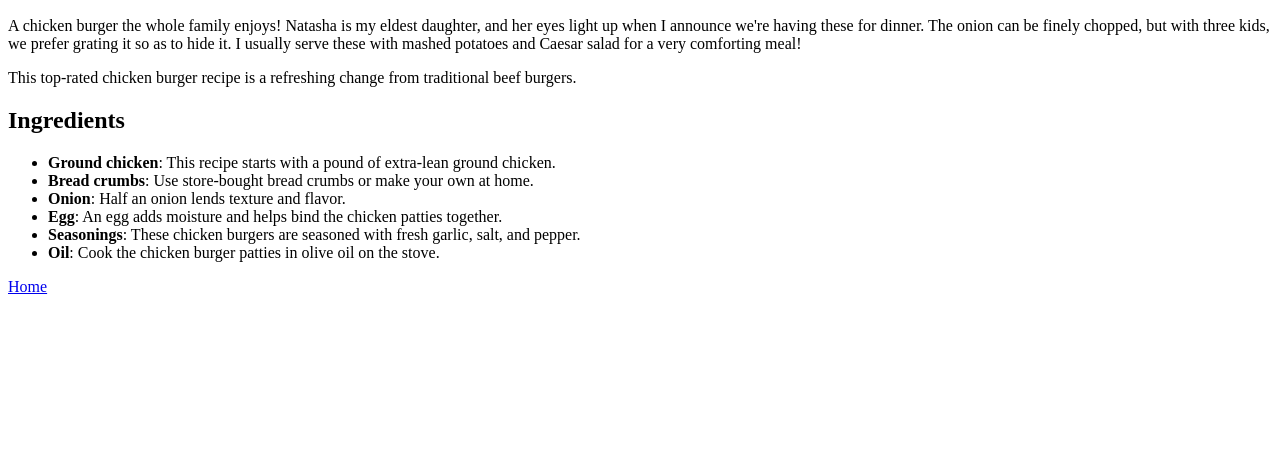
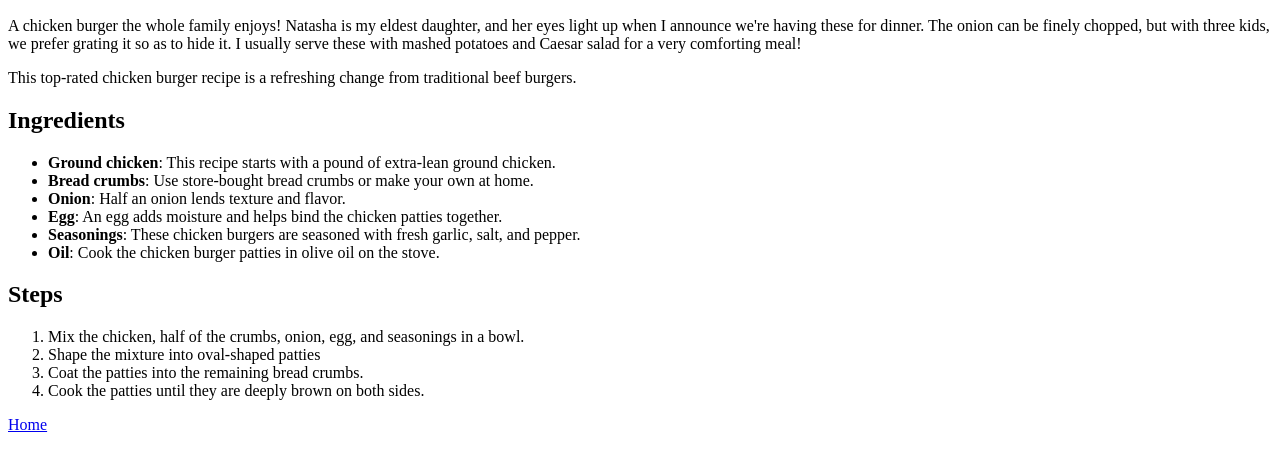
Before and after one commit to Omar717/odin-recipes, a plain HTML site: page recipes/chicken-burger.html in a window 1280 px wide. Shown: the part 434-884 px from the top of the page. Before the commit the page ends 800 px from the top, so only its background shows below. Drawn offline with Linux system fonts and the light colour scheme.

Commit message:
Add steps to recipe page
Without steps it would be difficult to follow recipe

```diff
--- a/recipes/chicken-burger.html
+++ b/recipes/chicken-burger.html
@@ -25,6 +25,13 @@
             <li><strong>Seasonings</strong>: These chicken burgers are seasoned with fresh garlic, salt, and pepper.</li>
             <li><strong>Oil</strong>: Cook the chicken burger patties in olive oil on the stove.</li>
         </ul>
+        <h2>Steps</h2>
+        <ol>
+            <li>Mix the chicken, half of the crumbs, onion, egg, and seasonings in a bowl.</li>
+            <li>Shape the mixture into oval-shaped patties</li>
+            <li>Coat the patties into the remaining bread crumbs.</li>
+            <li>Cook the patties until they are deeply brown on both sides.</li>
+        </ol>
         <p><a href="../index.html">Home</a></p>
     </body>
 </html>
```
